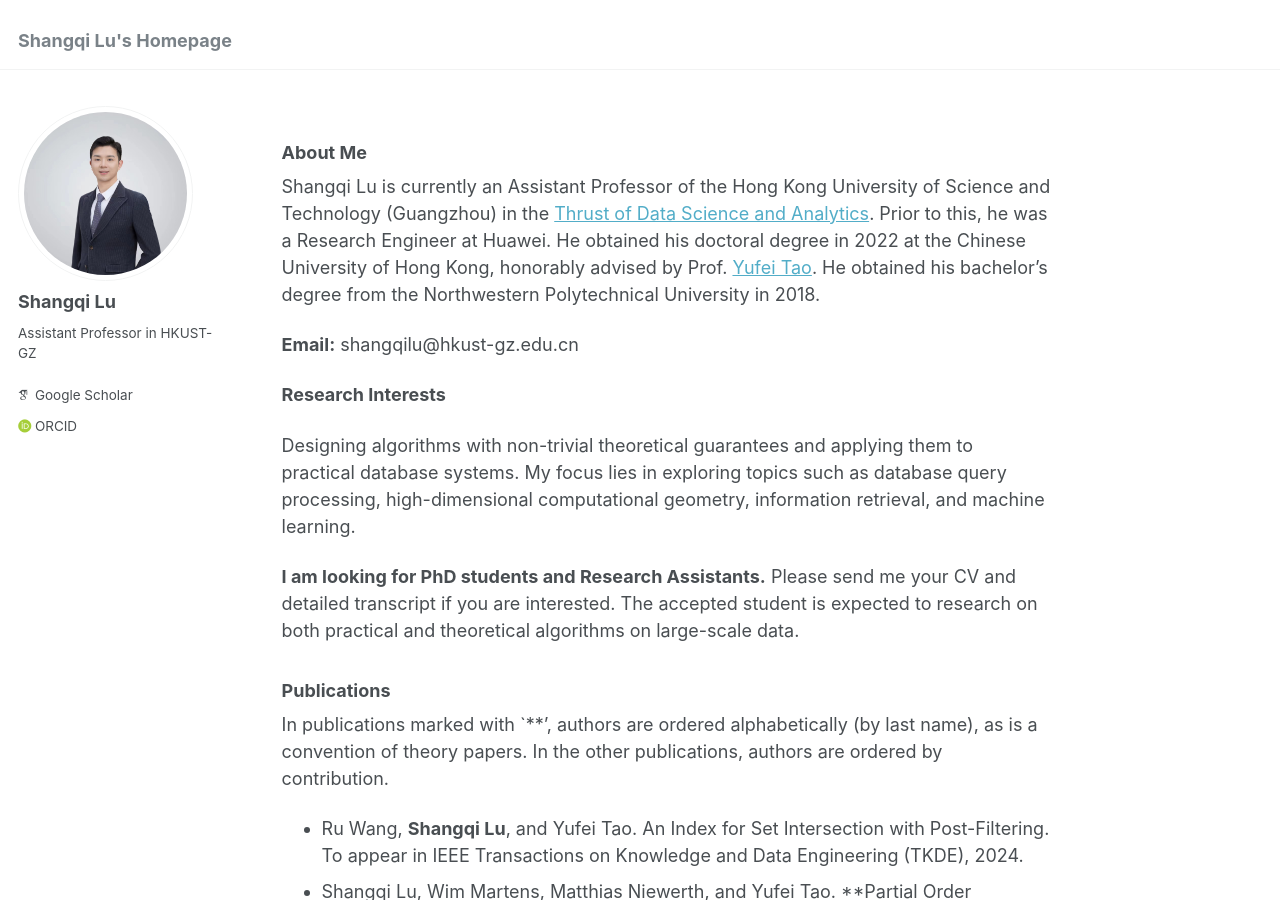
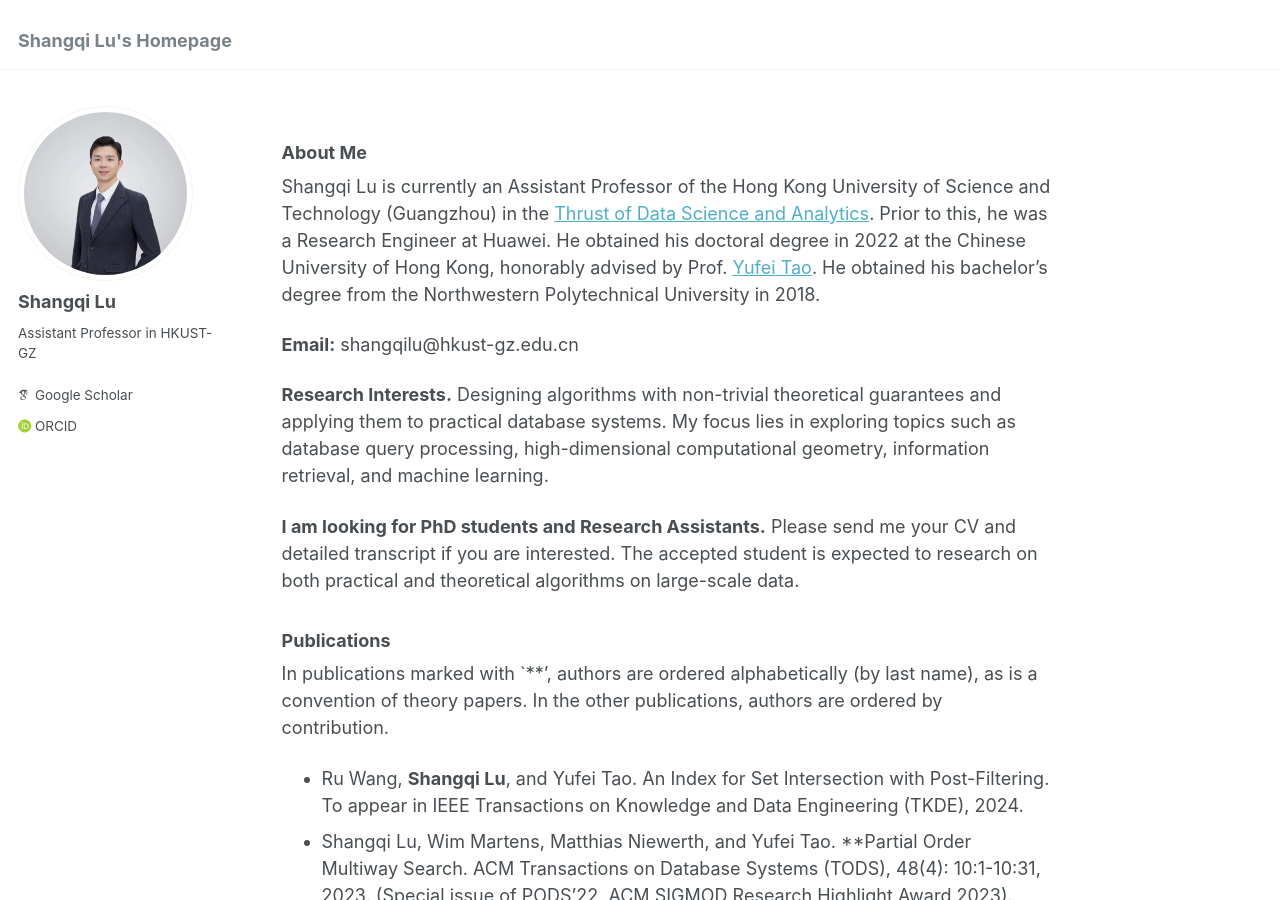
Before and after one commit to shangqilu/shangqilu.github.io, a Jekyll site: the page built from _pages/about.md, in a window 1280 px wide and 900 px high. Built offline with Jekyll 4.4.1, drawn with Linux system fonts in a browser that asks for light colours; some web fonts are replaced.

Commit message:
update home page

```diff
--- a/_pages/about.md
+++ b/_pages/about.md
@@ -18,9 +18,7 @@ Shangqi Lu is currently an Assistant Professor of the Hong Kong University of Sc
 
 **Email:** shangqilu@hkust-gz.edu.cn
 
-**Research Interests**
-
-Designing algorithms with non-trivial theoretical guarantees and applying them to practical database systems. My focus lies in exploring topics such as database query processing, high-dimensional computational geometry, information retrieval, and machine learning.
+**Research Interests.** Designing algorithms with non-trivial theoretical guarantees and applying them to practical database systems. My focus lies in exploring topics such as database query processing, high-dimensional computational geometry, information retrieval, and machine learning.
 
 
 **I am looking for PhD students and Research Assistants.** Please send me your CV and detailed transcript if you are interested. The accepted student is expected to research on both practical and theoretical algorithms on large-scale data.
```
